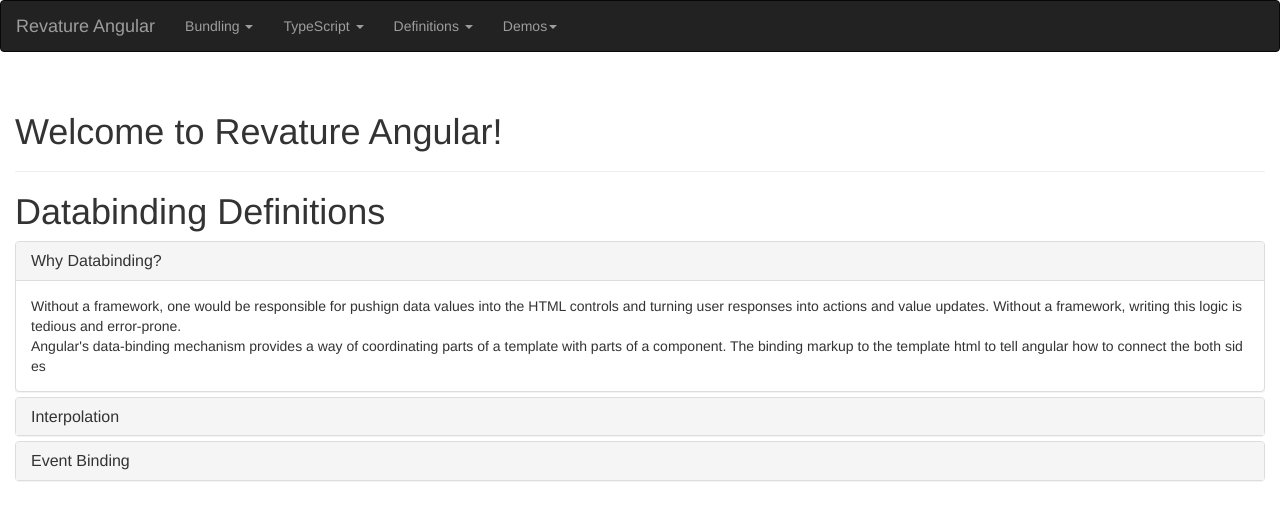
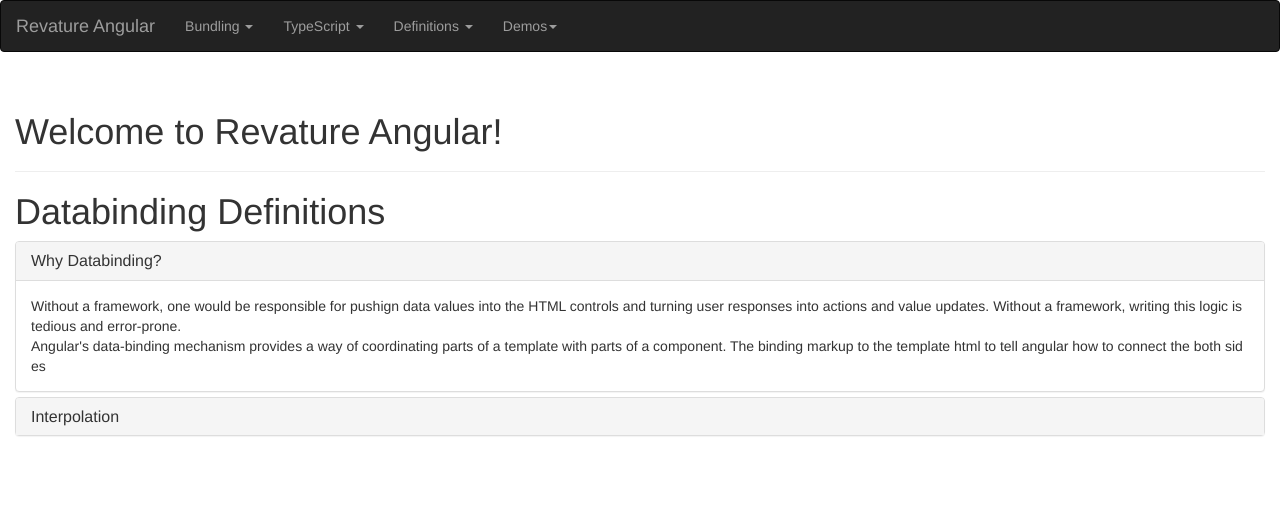
Before and after one commit to revaturelabs/AngularInfoProject, an Angular app: page /definitions/databinding in a window 1280 px wide. Shown: the top 520 px of the page. Built offline with nearby package versions, Linux system fonts and the light colour scheme.

Commit message:
FIxed styling issues.

```diff
--- a/src/app/components/definitions/databindingdefinition/databindingdefinition.component.html
+++ b/src/app/components/definitions/databindingdefinition/databindingdefinition.component.html
@@ -35,18 +35,4 @@
       </div>
     </div>
   </div>
-  <div class="panel panel-default">
-    <div class="panel-heading" role="tab" id="headingThree">
-      <h4 class="panel-title">
-        <a class="collapsed" role="button" data-toggle="collapse" data-parent="#accordion" href="#collapseThree" aria-expanded="false" aria-controls="collapseThree">
-          Event Binding
-        </a>
-      </h4>
-    </div>
-    <div id="collapseThree" class="panel-collapse collapse" role="tabpanel" aria-labelledby="headingThree">
-      <div class="panel-body">
-        Event binding calls the
-      </div>
-    </div>
-  </div>
 </div>
```
